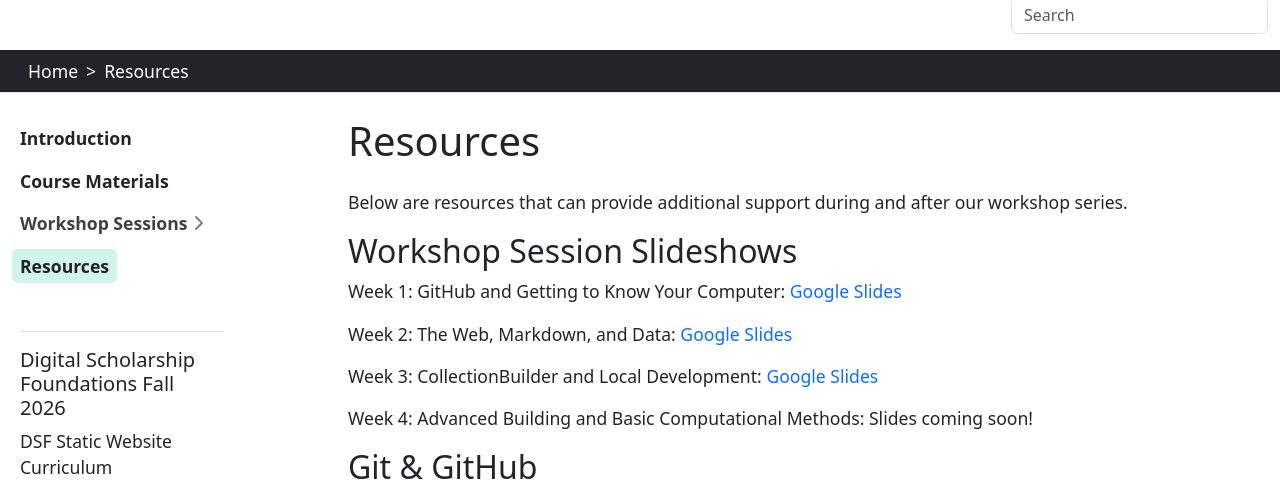
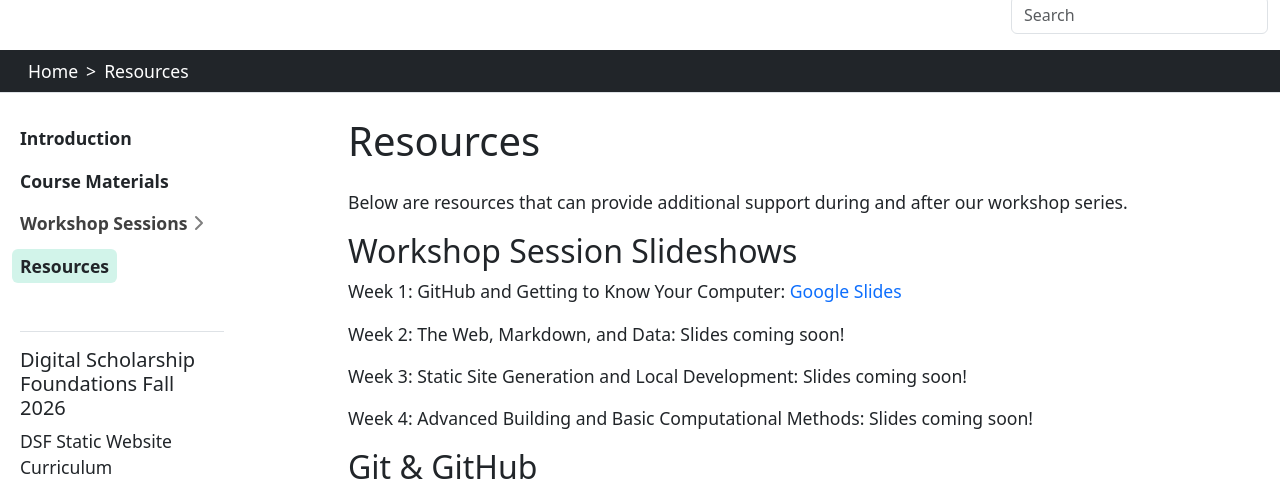
Before and after one commit to PULdischo/dsf-fall-2026, a Jekyll site: the page built from content/resources.md, in a window 1280 px wide and 900 px high, cut to the strip 120-613 px from the top of the window. Built offline with Jekyll 4.4.1, drawn with Linux system fonts in a browser that asks for light colours.

Commit message:
update week 1

```diff
--- a/content/resources.md
+++ b/content/resources.md
@@ -7,11 +7,11 @@ Below are resources that can provide additional support during and after our wor
 
 ## Workshop Session Slideshows
 
-Week 1: GitHub and Getting to Know Your Computer: [Google Slides](https://docs.google.com/presentation/d/1s2ub0BxRURWum5EonvCYBr1uUdeqe8uvBMbkRq7dNlA/edit?usp=sharing)
+Week 1: GitHub and Getting to Know Your Computer: [Google Slides](https://docs.google.com/presentation/d/164yBHMiVv4UIPq52LbAPICjzX9tvHKmRYGJCENTimOs/edit?usp=sharing)
 
-Week 2: The Web, Markdown, and Data: [Google Slides](https://docs.google.com/presentation/d/1WZE_RDo2Ajjr2nVWqx6a0neXKhFmIDhC_FpLtdYXr-Q/edit?usp=sharing)
+Week 2: The Web, Markdown, and Data: Slides coming soon!
 
-Week 3: CollectionBuilder and Local Development: [Google Slides](https://docs.google.com/presentation/d/1SkbMBuufQpu_rr3sQJf53l8HZ70N5vzGdsIMLXSt_8Q/edit?usp=sharing)
+Week 3: Static Site Generation and Local Development: Slides coming soon!
 
 Week 4: Advanced Building and Basic Computational Methods: Slides coming soon!
 
```
Also changed, not shown: content/sessions/week-1.md (+43 -3 lines), content/sessions/week-2.md (+0 -6 lines), 4 other files.
